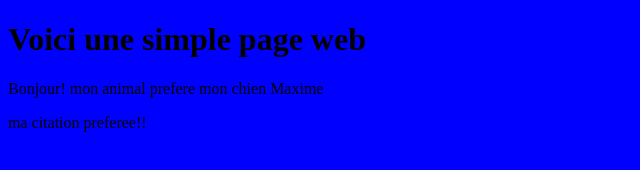
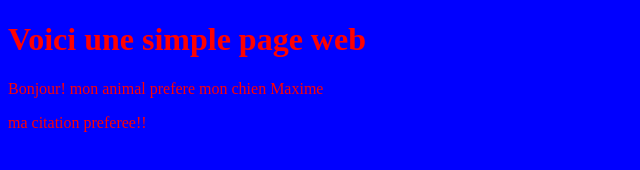
Before and after one commit to UnknownGuy123/d73-labo-git-02, a plain HTML site: page index.html in a window 1280 px wide. Shown: the whole page, without its empty margins (0-640 px from the left). Drawn offline with Linux system fonts and the light colour scheme.

```diff
--- a/css/styles.css
+++ b/css/styles.css
@@ -1,2 +1,3 @@
 body{
-background-color:blue;}
+background-color:blue;
+color:red;}
```
